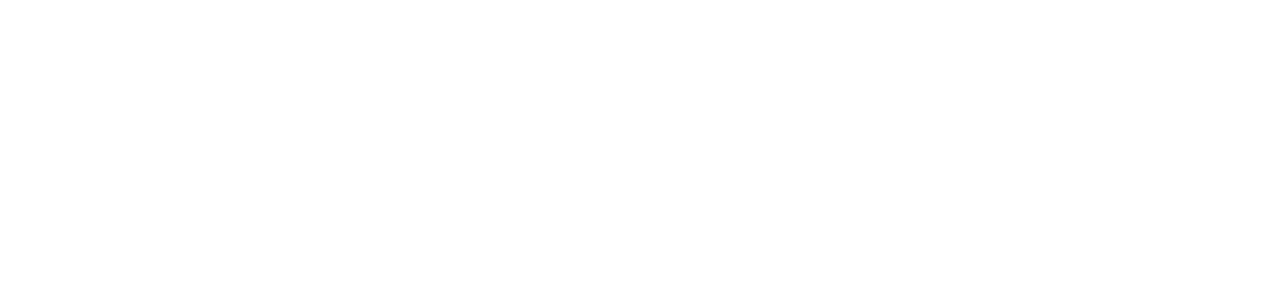
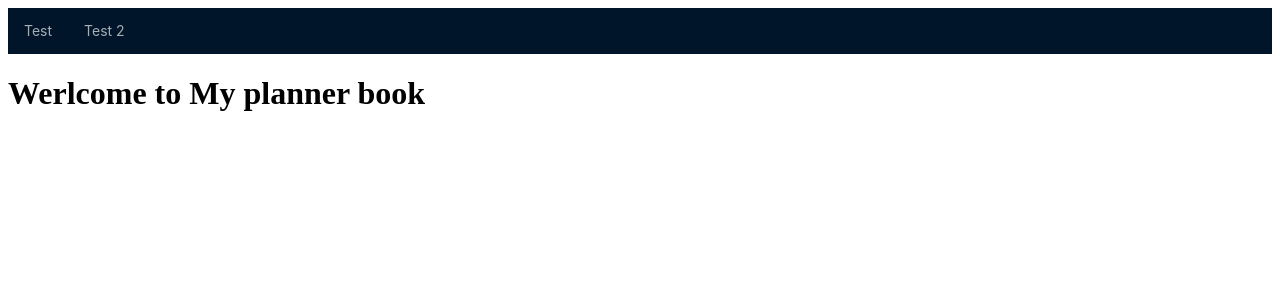
Before and after one commit to danielfaguirre/my-planner-book, a React (Create React App) app: page / in a window 1280 px wide. Shown: the top 300 px of the page. Built offline with nearby package versions, Linux system fonts and the light colour scheme.

Commit message:
feature: added ant design and created main and navbar layout

```diff
--- a/package.json
+++ b/package.json
@@ -10,6 +10,7 @@
     "@types/node": "^16.18.14",
     "@types/react": "^18.0.28",
     "@types/react-dom": "^18.0.11",
+    "antd": "^5.2.3",
     "react": "^18.2.0",
     "react-dom": "^18.2.0",
     "react-scripts": "5.0.1",
--- a/src/App.tsx
+++ b/src/App.tsx
@@ -1,8 +1,6 @@
 function App() {
   return (
-    <div className="App">
-
-    </div>
+    <h1>Werlcome to My planner book</h1>
   );
 }
 
--- a/src/index.tsx
+++ b/src/index.tsx
@@ -1,6 +1,8 @@
 import React from 'react';
 import ReactDOM from 'react-dom/client';
 import App from './App';
+import MainLayout from './layouts/MainLayout';
+import NavBar from './layouts/NavBar';
 import reportWebVitals from './reportWebVitals';
 
 const root = ReactDOM.createRoot(
@@ -8,7 +10,10 @@
 );
 root.render(
   <React.StrictMode>
-    <App />
+    <NavBar />
+    <MainLayout>
+      <App />
+    </MainLayout>
   </React.StrictMode>
 );
 
--- /dev/null
+++ b/src/layouts/MainLayout/index.tsx
@@ -0,0 +1,13 @@
+import { ReactNode } from "react"
+
+export type MainLayoutType ={
+  children: ReactNode
+}
+
+const MainLayout = ({children}: MainLayoutType) => {
+  return (
+    <div>{children}</div>
+  )
+}
+
+export default MainLayout
--- /dev/null
+++ b/src/layouts/NavBar/index.tsx
@@ -0,0 +1,22 @@
+import { Menu } from "antd"
+
+const NavBar = () => {
+  return (
+    <Menu
+      theme="dark"
+      mode="horizontal"
+      items={[
+        {
+          key: 0,
+          label: 'Test'
+        },
+        {
+          key: 1,
+          label: 'Test 2'
+        }
+      ]}
+    />
+  )
+}
+
+export default NavBar
```
Also changed, not shown: 1 other file (tests, documents, lock files or other folders).
